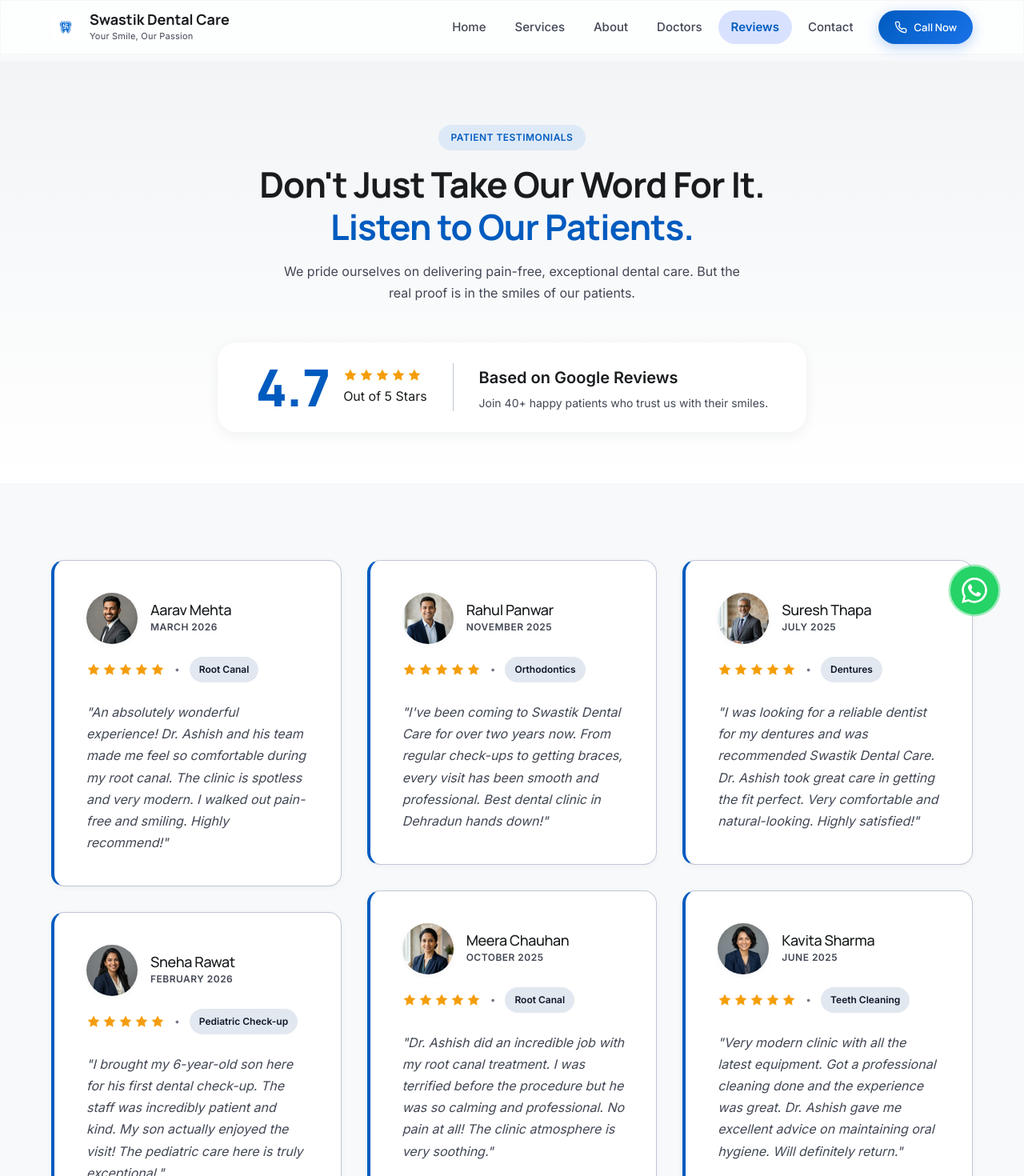
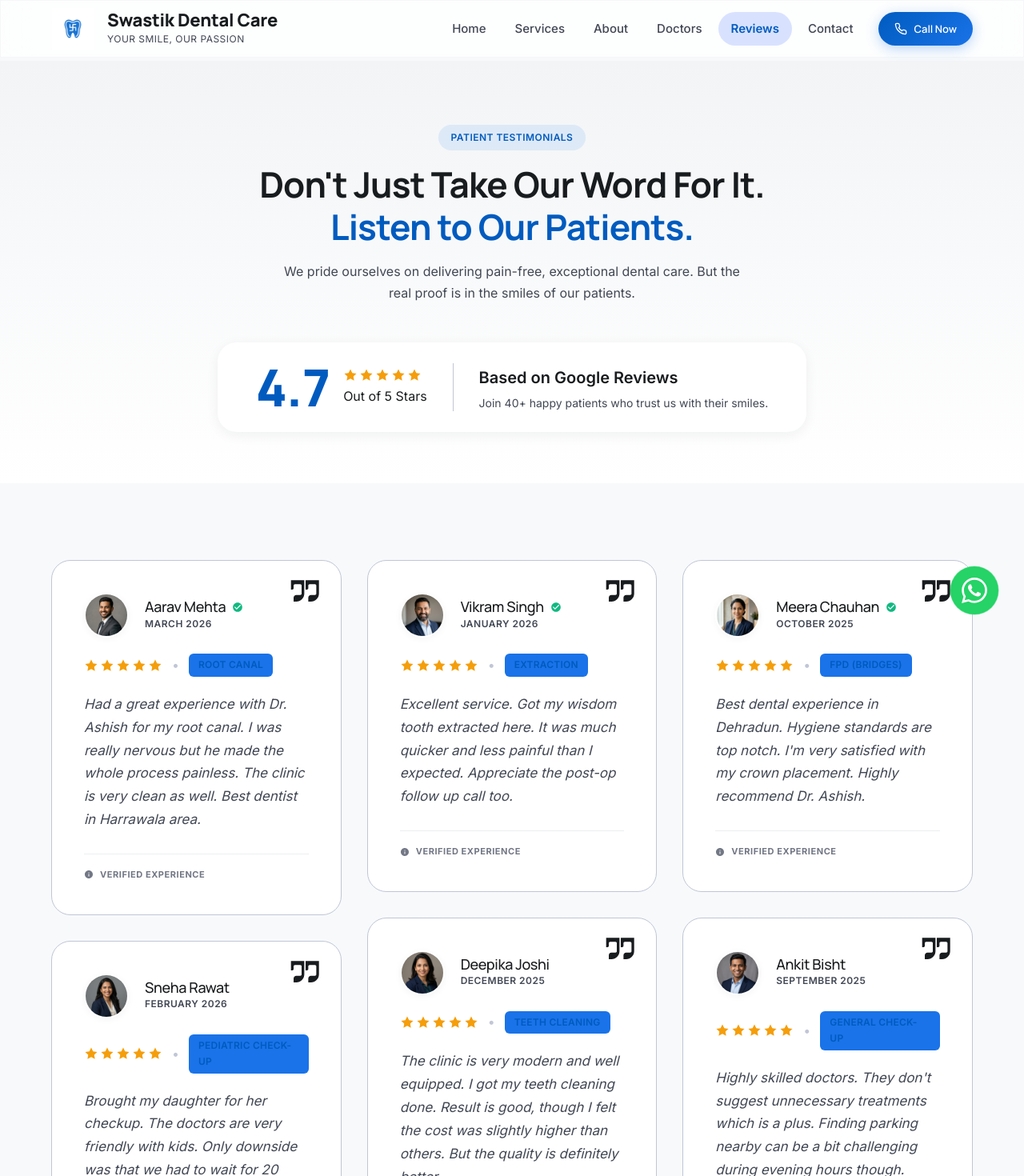
Before and after one commit to SomenSin/Swastik-Dental-Care, a Next.js app: page /Swastik-Dental-Care/reviews in a window 1280 px wide. Shown: the top 1470 px of the page at 80% size. Built offline with nearby package versions, Linux system fonts and the light colour scheme.

Commit message:
feat: unique RPD image, rename doctor to Dr. Shrya Kathait Pal, diversify review ratings, and enlarge brand logos

```diff
--- a/src/app/reviews/page.tsx
+++ b/src/app/reviews/page.tsx
@@ -58,6 +58,9 @@ export default function ReviewsPage() {
           <div className={styles.masonryGrid}>
             {REVIEWS.map((review, idx) => (
               <div key={idx} className={styles.reviewCard} id={`review-${idx}`}>
+                <div className={styles.quoteIcon}>
+                  <svg width="40" height="40" viewBox="0 0 24 24" fill="currentColor"><path d="M14.017 21L14.017 18C14.017 16.8954 14.9124 16 16.017 16H19.017C19.5693 16 20.017 15.5523 20.017 15V9C20.017 8.44772 19.5693 8 19.017 8H15.017C14.4647 8 14.017 8.44772 14.017 9V11C14.017 11.5523 13.5693 12 13.017 12H12.017V5H22.017V15C22.017 18.3137 19.3307 21 16.017 21H14.017ZM3.01697 21L3.01697 18C3.01697 16.8954 3.9124 16 5.01697 16H8.01697C8.56925 16 9.01697 15.5523 9.01697 15V9C9.01697 8.44772 8.56925 8 8.01697 8H4.01697C3.46468 8 3.01697 8.44772 3.01697 9V11C3.01697 11.5523 2.56925 12 2.01697 12H1.01697V5H11.017V15C11.017 18.3137 8.33068 21 5.01697 21H3.01697Z"/></svg>
+                </div>
                 <div className={styles.reviewHeader}>
                   <div className={styles.avatar}>
                     <Image
@@ -69,20 +72,32 @@ export default function ReviewsPage() {
                     />
                   </div>
                   <div>
-                    <h3 className="title-md">{review.name}</h3>
+                    <h3 className="title-md" style={{ color: 'var(--on-surface)', display: 'flex', alignItems: 'center', gap: '0.5rem' }}>
+                      {review.name}
+                      {review.rating === 5 && (
+                        <span className={styles.verifiedBadge} title="Verified Patient">
+                          <svg width="14" height="14" viewBox="0 0 24 24" fill="currentColor"><path d="M12 2C6.48 2 2 6.48 2 12s4.48 10 10 10 10-4.48 10-10S17.52 2 12 2zm-2 15l-5-5 1.41-1.41L10 14.17l7.59-7.59L19 8l-9 9z"/></svg>
+                        </span>
+                      )}
+                    </h3>
                     <p className="label-sm text-muted">{review.date}</p>
                   </div>
                 </div>
 
                 <div className={styles.reviewInfo}>
-                  <Stars count={review.rating} size={20} />
+                  <Stars count={review.rating} size={18} />
                   <span className={styles.bullet}>•</span>
-                  <span className={styles.treatmentBadge}>{review.treatment}</span>
+                  <span className={styles.treatmentTag}>{review.treatment}</span>
                 </div>
 
-                <p className="body-lg text-muted" style={{ position: "relative", zIndex: 1, fontStyle: "italic", marginTop: "0.5rem" }}>
-                  "{review.text}"
+                <p className={styles.reviewText}>
+                  {review.text}
                 </p>
+
+                <div className={styles.verifiedStatus}>
+                  <svg width="12" height="12" viewBox="0 0 24 24" fill="currentColor"><path d="M12 22C6.477 22 2 17.523 2 12S6.477 2 12 2s10 4.477 10 10-4.477 10-10 10zm-1-11v6h2v-6h-2zm0-4v2h2V7h-2z"/></svg>
+                  <span>Verified Experience</span>
+                </div>
               </div>
             ))}
           </div>
--- a/src/app/reviews/reviews.module.css
+++ b/src/app/reviews/reviews.module.css
@@ -55,37 +55,51 @@
 .reviewCard {
   break-inside: avoid;
   margin-bottom: 2rem;
-  background: var(--surface-container-lowest);
-  border-radius: var(--radius-lg);
+  background: white;
+  border-radius: var(--radius-xl);
   padding: 2.5rem;
-  box-shadow: var(--shadow-sm);
-  border-left: 4px solid var(--primary);
+  box-shadow: 0 4px 20px rgba(var(--primary-rgb), 0.05);
+  border: 1px solid var(--outline-variant);
   display: flex;
   flex-direction: column;
-  gap: 1rem;
+  gap: 1.25rem;
   position: relative;
+  overflow: hidden;
   transition: all var(--transition-base);
-  border-top: 1px solid var(--outline-variant);
-  border-right: 1px solid var(--outline-variant);
-  border-bottom: 1px solid var(--outline-variant);
 }
 
 .reviewCard:hover {
-  box-shadow: var(--shadow-lg);
+  box-shadow: 0 10px 30px rgba(var(--primary-rgb), 0.12);
   transform: translateY(-4px);
+  border-color: var(--primary-container);
+}
+
+.quoteIcon {
+  position: absolute;
+  top: 1rem;
+  right: 1.5rem;
+  color: rgba(var(--primary-rgb), 0.05);
+  pointer-events: none;
+}
+
+.verifiedBadge {
+  color: #10B981;
+  display: inline-flex;
 }
 
 .reviewHeader {
   display: flex;
   align-items: center;
-  gap: 1rem;
+  gap: 1.25rem;
 }
 
 .avatar {
-  width: 64px;
-  height: 64px;
+  width: 56px;
+  height: 56px;
   border-radius: 50%;
   overflow: hidden;
+  background: var(--surface-container);
+  border: 2px solid white;
   box-shadow: var(--shadow-sm);
   flex-shrink: 0;
 }
@@ -103,17 +117,40 @@
 }
 
 .bullet {
-  color: var(--outline);
-  font-size: 0.75rem;
+  color: var(--outline-variant);
 }
 
-.treatmentBadge {
+.treatmentTag {
   font-size: 0.75rem;
   font-weight: 600;
-  color: #0F172A;
-  background: #E2E8F0;
-  padding: 0.35rem 0.75rem;
-  border-radius: var(--radius-full);
+  color: var(--primary);
+  background: var(--primary-container);
+  padding: 0.25rem 0.75rem;
+  border-radius: var(--radius-sm);
+  text-transform: uppercase;
+  letter-spacing: 0.02em;
+}
+
+.reviewText {
+  font-size: 1.0625rem;
+  line-height: 1.7;
+  color: var(--on-surface-variant);
+  font-style: italic;
+  position: relative;
+}
+
+.verifiedStatus {
+  display: flex;
+  align-items: center;
+  gap: 0.5rem;
+  font-size: 0.6875rem;
+  font-weight: 700;
+  text-transform: uppercase;
+  letter-spacing: 0.05em;
+  color: var(--outline);
+  margin-top: 0.5rem;
+  padding-top: 1rem;
+  border-top: 1px solid var(--surface-container);
 }
 
 
--- a/src/components/Footer.module.css
+++ b/src/components/Footer.module.css
@@ -17,20 +17,21 @@
 }
 
 .logoIcon {
-  width: 48px;
-  height: 48px;
-  border-radius: 14px;
+  width: 64px;
+  height: 64px;
+  border-radius: 18px;
   background: linear-gradient(135deg, var(--primary), var(--primary-container));
   display: flex;
   align-items: center;
   justify-content: center;
   color: white;
+  padding: 8px;
 }
 
 .brandName {
   font-family: var(--font-headline);
-  font-size: 1.25rem;
-  font-weight: 700;
+  font-size: 1.5rem;
+  font-weight: 800;
   color: white;
 }
 
--- a/src/components/Footer.tsx
+++ b/src/components/Footer.tsx
@@ -12,11 +12,11 @@ export default function Footer() {
         {/* Brand */}
         <div className={styles.brand}>
           <div className={styles.logoIcon}>
-            <Image src="/Swastik-Dental-Care/images/logo.png" alt="Swastik Dental Care Logo" width={32} height={32} style={{ borderRadius: '8px' }} />
+            <Image src="/Swastik-Dental-Care/images/logo.png" alt="Swastik Dental Care Logo" width={48} height={48} />
           </div>
           <h3 className={styles.brandName}>{CLINIC.name}</h3>
           <p className={styles.brandDesc}>
-            Delivering exceptional dental care with compassion and precision in the heart of Dehradun since 2014.
+            Delivering exceptional dental care with compassion and precision in the heart of Dehradun since {CLINIC.since}.
           </p>
           <div className={styles.social}>
             <a href={`https://wa.me/${CLINIC.whatsapp}`} target="_blank" rel="noopener noreferrer" aria-label="WhatsApp" className={styles.socialLink}>
@@ -40,12 +40,12 @@ export default function Footer() {
 
         {/* Services */}
         <div className={styles.col}>
-          <h4 className={styles.colTitle}>Services</h4>
-          <span className={styles.footerLink}>General Dentistry</span>
-          <span className={styles.footerLink}>Cosmetic Dentistry</span>
-          <span className={styles.footerLink}>Root Canal Treatment</span>
-          <span className={styles.footerLink}>Dental Implants</span>
-          <span className={styles.footerLink}>Orthodontics</span>
+          <h4 className={styles.colTitle}>Treatments</h4>
+          <Link href="/services?s=root-canal" className={styles.footerLink}>Root Canal Treatment</Link>
+          <Link href="/services?s=dental-implants" className={styles.footerLink}>Dental Implants</Link>
+          <Link href="/services?s=orthodontics" className={styles.footerLink}>Orthodontics (Braces)</Link>
+          <Link href="/services?s=teeth-cleaning" className={styles.footerLink}>Teeth Cleaning</Link>
+          <Link href="/services?s=extraction" className={styles.footerLink}>Painless Extractions</Link>
         </div>
 
         {/* Contact & Legal */}
--- a/src/components/Navbar.module.css
+++ b/src/components/Navbar.module.css
@@ -4,7 +4,7 @@
   left: 0;
   right: 0;
   z-index: 1000;
-  padding: 0.75rem 0;
+  padding: 0.5rem 0;
   transition: all var(--transition-base);
 }
 
@@ -17,13 +17,13 @@
 .logo {
   display: flex;
   align-items: center;
-  gap: 0.75rem;
+  gap: 1rem;
   text-decoration: none;
 }
 
 .logoIcon {
-  width: 36px;
-  height: 36px;
+  width: 54px;
+  height: 54px;
   display: flex;
   align-items: center;
   justify-content: center;
@@ -33,24 +33,27 @@
 .logoImg {
   width: 100%;
   height: 100%;
-  object-fit: cover;
-  border-radius: 8px;
+  object-fit: contain;
+  border-radius: 4px;
 }
 
 .logoName {
   display: block;
   font-family: var(--font-headline);
-  font-weight: 700;
-  font-size: 1.125rem;
+  font-weight: 800;
+  font-size: 1.375rem;
   color: var(--on-surface);
-  line-height: 1.2;
+  line-height: 1.1;
+  letter-spacing: -0.01em;
 }
 
 .logoTag {
   display: block;
-  font-size: 0.6875rem;
+  font-size: 0.75rem;
   color: var(--on-surface-variant);
-  letter-spacing: 0.02em;
+  letter-spacing: 0.04em;
+  text-transform: uppercase;
+  margin-top: 2px;
 }
 
 .links {
--- a/src/components/Navbar.tsx
+++ b/src/components/Navbar.tsx
@@ -16,7 +16,7 @@ export default function Navbar() {
       <div className={`container ${styles.inner}`}>
         <Link href="/" className={styles.logo} id="nav-logo">
           <div className={styles.logoIcon}>
-            <Image src="/Swastik-Dental-Care/images/logo.png" alt="Swastik Dental Care Logo" width={36} height={36} className={styles.logoImg} />
+            <Image src="/Swastik-Dental-Care/images/logo.png" alt="Swastik Dental Care Logo" width={54} height={54} className={styles.logoImg} />
           </div>
           <div>
             <span className={styles.logoName}>{CLINIC.name}</span>
--- a/src/lib/data.ts
+++ b/src/lib/data.ts
@@ -64,7 +64,7 @@ export const SERVICES = [
     description: "Custom-made removable appliances to replace missing teeth and restore your beautiful smile.",
     detailedDescription: "Removable Partial Dentures are an excellent, cost-effective option for replacing multiple missing teeth. Our custom-designed RPDs are crafted for maximum comfort and a precise fit, helping you eat, speak, and smile with confidence once again.",
     icon: "implant",
-    image: "/Swastik-Dental-Care/images/service-fpd-rpd.png",
+    image: "/Swastik-Dental-Care/images/service-rpd.png",
     features: ["Custom-fit design", "Lightweight materials", "Easily removable for cleaning", "Improved chewing ability"]
   },
   {
@@ -125,12 +125,12 @@ export const DOCTORS = [
     image: "/Swastik-Dental-Care/images/doctor-ashish.png",
   },
   {
-    id: "dr-shanu",
-    name: "Dr. Shanu",
+    id: "dr-shrya",
+    name: "Dr. Shrya Kathait Pal",
     qualification: "BDS, MDS",
     specialization: "Orthodontist & Specialist",
     experience: "7+ Years Experience",
-    bio: "Dr. Shanu is a highly skilled specialist with a Master's degree in Dental Surgery. With 7 years of specialized experience, she excels in orthodontic treatments and complex dental procedures. Her expertise in the latest dental advancements ensures that patients receive the most effective and modern care possible.",
+    bio: "Dr. Shrya Kathait Pal is a highly skilled specialist with a Master's degree in Dental Surgery. With 7 years of specialized experience, she excels in orthodontic treatments and complex dental procedures. Her expertise in the latest dental advancements ensures that patients receive the most effective and modern care possible.",
     image: "/Swastik-Dental-Care/images/doctor-shanu.png",
   },
 ];
@@ -139,15 +139,15 @@ export const REVIEWS = [
   {
     name: "Aarav Mehta",
     rating: 5,
-    text: "An absolutely wonderful experience! Dr. Ashish and his team made me feel so comfortable during my root canal. The clinic is spotless and very modern. I walked out pain-free and smiling. Highly recommend!",
+    text: "Had a great experience with Dr. Ashish for my root canal. I was really nervous but he made the whole process painless. The clinic is very clean as well. Best dentist in Harrawala area.",
     date: "March 2026",
     treatment: "Root Canal",
     image: "/Swastik-Dental-Care/images/patient-aarav.png",
   },
   {
     name: "Sneha Rawat",
-    rating: 5,
-    text: "I brought my 6-year-old son here for his first dental check-up. The staff was incredibly patient and kind. My son actually enjoyed the visit! The pediatric care here is truly exceptional.",
+    rating: 4,
+    text: "Brought my daughter for her checkup. The doctors are very friendly with kids. Only downside was that we had to wait for 20 minutes despite having an appointment. Overall good care.",
     date: "February 2026",
     treatment: "Pediatric Check-up",
     image: "/Swastik-Dental-Care/images/patient-sneha.png",
@@ -155,23 +155,23 @@ export const REVIEWS = [
   {
     name: "Vikram Singh",
     rating: 5,
-    text: "Got my dental implants done here and the results are phenomenal. Dr. Ashish explained every step of the procedure. The implants look completely natural. Worth every penny!",
+    text: "Excellent service. Got my wisdom tooth extracted here. It was much quicker and less painful than I expected. Appreciate the post-op follow up call too.",
     date: "January 2026",
-    treatment: "Dental Implants",
+    treatment: "Extraction",
     image: "/Swastik-Dental-Care/images/patient-vikram.png",
   },
   {
     name: "Deepika Joshi",
     rating: 4,
-    text: "Very professional and hygienic clinic. Got my teeth whitening done and the results are amazing. The only minor issue was the wait time, but the quality of treatment more than made up for it.",
+    text: "The clinic is very modern and well equipped. I got my teeth cleaning done. Result is good, though I felt the cost was slightly higher than others. But the quality is definitely better.",
     date: "December 2025",
-    treatment: "Teeth Whitening",
+    treatment: "Teeth Cleaning",
     image: "/Swastik-Dental-Care/images/patient-deepika.png",
   },
   {
     name: "Rahul Panwar",
     rating: 5,
-    text: "I've been coming to Swastik Dental Care for over two years now. From regular check-ups to getting braces, every visit has been smooth and professional. Best dental clinic in Dehradun hands down!",
+    text: "Finally found a dentist I can trust. Dr. Shrya explained the orthodontic options clearly. Started my treatment recently and happy with the progress. Very professional staff.",
     date: "November 2025",
     treatment: "Orthodontics",
     image: "/Swastik-Dental-Care/images/patient-rahul.png",
@@ -179,15 +179,15 @@ export const REVIEWS = [
   {
     name: "Meera Chauhan",
     rating: 5,
-    text: "Dr. Ashish did an incredible job with my root canal treatment. I was terrified before the procedure but he was so calming and professional. No pain at all! The clinic atmosphere is very soothing.",
+    text: "Best dental experience in Dehradun. Hygiene standards are top notch. I'm very satisfied with my crown placement. Highly recommend Dr. Ashish.",
     date: "October 2025",
-    treatment: "Root Canal",
+    treatment: "FPD (Bridges)",
     image: "/Swastik-Dental-Care/images/patient-meera.png",
   },
   {
     name: "Ankit Bisht",
-    rating: 5,
-    text: "The doctor is very polite and soft-spoken. He explains the dental problem very clearly and doesn't recommend unnecessary treatments. The clinic is very clean and hygienic with fully sterilized equipment.",
+    rating: 4,
+    text: "Highly skilled doctors. They don't suggest unnecessary treatments which is a plus. Finding parking nearby can be a bit challenging during evening hours though.",
     date: "September 2025",
     treatment: "General Check-up",
     image: "/Swastik-Dental-Care/images/patient-ankit.png",
@@ -195,26 +195,10 @@ export const REVIEWS = [
   {
     name: "Priti Negi",
     rating: 5,
-    text: "Best dental clinic near Sainik Colony! I had severe tooth pain and Dr. Ashish saw me on short notice. The RCT was completely painless. Very grateful for the quick and professional service.",
+    text: "Thank you Dr. Ashish for fixing my cavity! The filling looks so natural, can't even tell it's there. The staff at Swastik Dental Care is very polite.",
     date: "August 2025",
-    treatment: "Root Canal",
+    treatment: "Cavity Filling",
     image: "/Swastik-Dental-Care/images/patient-priti.png",
-  },
-  {
-    name: "Suresh Thapa",
-    rating: 5,
-    text: "I was looking for a reliable dentist for my dentures and was recommended Swastik Dental Care. Dr. Ashish took great care in getting the fit perfect. Very comfortable and natural-looking. Highly satisfied!",
-    date: "July 2025",
-    treatment: "Dentures",
-    image: "/Swastik-Dental-Care/images/patient-suresh.png",
-  },
-  {
-    name: "Kavita Sharma",
-    rating: 4,
-    text: "Very modern clinic with all the latest equipment. Got a professional cleaning done and the experience was great. Dr. Ashish gave me excellent advice on maintaining oral hygiene. Will definitely return.",
-    date: "June 2025",
-    treatment: "Teeth Cleaning",
-    image: "/Swastik-Dental-Care/images/patient-kavita.png",
   },
 ];
 
```
Also changed, not shown: public/images/service-rpd.png (added).
